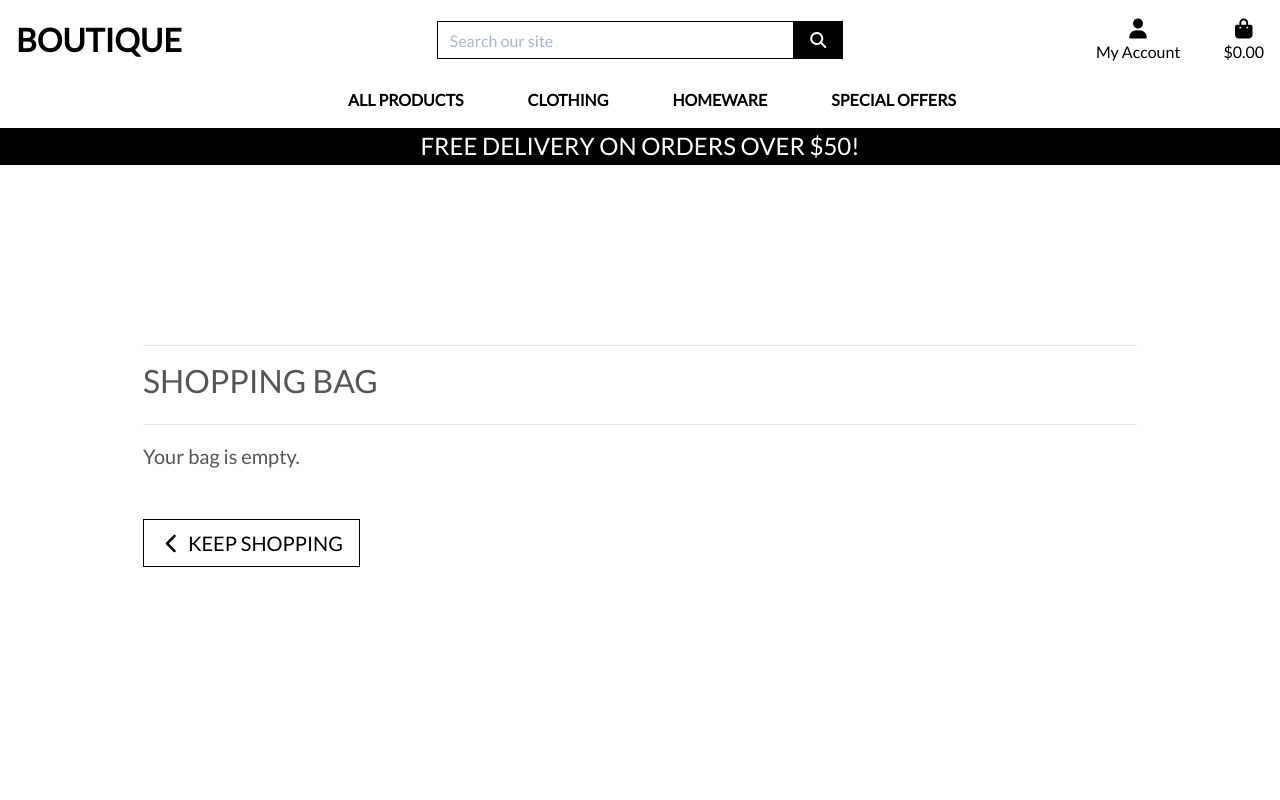
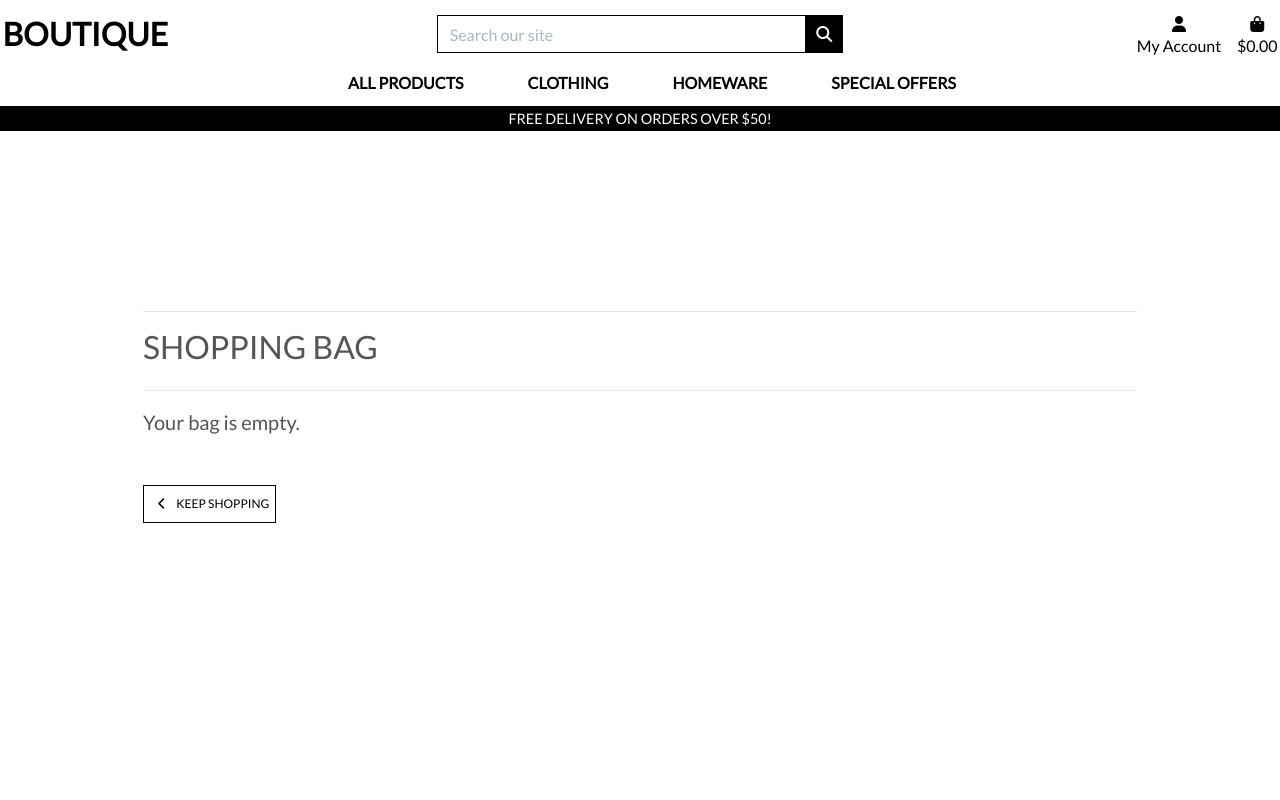
Before and after one commit to laumartin/boutique, a Django app: page /bag/ in a window 1280 px wide. Run offline with Django 3.2, Linux system fonts and the light colour scheme; some libraries are stand-ins or nearby versions.

Commit message:
base.css and login/reg refactor

```diff
--- a/static/css/base.css
+++ b/static/css/base.css
@@ -299,3 +299,39 @@ height of the main site header on mobile due to the slightly different layout*/
         height: calc(100vh - 116px);
     }
 }
+.display-4.logo-font.text-black {
+        font-size: 2rem;
+    }
+
+    .nav-link {
+        padding: 0.15rem;
+    }
+
+    .nav-link i.fa-lg {
+        font-size: 1rem;
+    }
+
+    .navbar-toggler {
+        padding: .6rem .6rem;
+        font-size: 1rem;
+    }
+
+    #delivery-banner h4 {
+        font-size: .9rem;
+    }
+
+    .btn.btn-outline-black.rounded-0,
+    .btn.btn-black.rounded-0 {
+        padding: .375rem .375rem;
+    }
+
+    .btn.btn-outline-black.rounded-0.btn-lg,
+    .btn.btn-black.rounded-0.btn-lg {
+        padding: .375rem .375rem;
+        font-size: .75rem;
+    }
+
+    .increment-qty, .decrement-qty {
+        padding: .25rem .5rem !important;
+    }
+}
--- a/templates/includes/main_nav.html
+++ b/templates/includes/main_nav.html
@@ -1,5 +1,10 @@
 <div class="collapse navbar-collapse" id="main-nav">
     <ul class="navbar-nav w-auto mx-auto">
+        <li class="nav-item d-block d-md-none">
+            <a class="logo-font font-weight-bold nav-link text-black mr-5" href="{% url 'home' %}" id="home-link">
+                Home
+            </a>
+        </li>
         <li class="nav-item dropdown">
             <!-- a link that says all products.Which triggers a drop-down of four other links-->
             <a class="logo-font font-weight-bold nav-link text-black mr-5" href="#" id="all-products-link" data-toggle="dropdown" aria-haspopup="true" aria-expanded="false">
--- a/templates/includes/mobile_top_header.html
+++ b/templates/includes/mobile_top_header.html
@@ -33,7 +33,7 @@
             {% if request.user.is_superuser %}
                 <a href="{% url 'add_product' %}" class="dropdown-item">Product Management</a>
             {% endif %}
-            <a href="" class="dropdown-item">My Profile</a>
+            <a href="{% url 'profile' %}" class="dropdown-item">My Profile</a>
             <a href="{% url 'account_logout' %}" class="dropdown-item">Logout</a>
         {% else %}
             <a href="{% url 'account_signup' %}" class="dropdown-item">Register</a>
```
